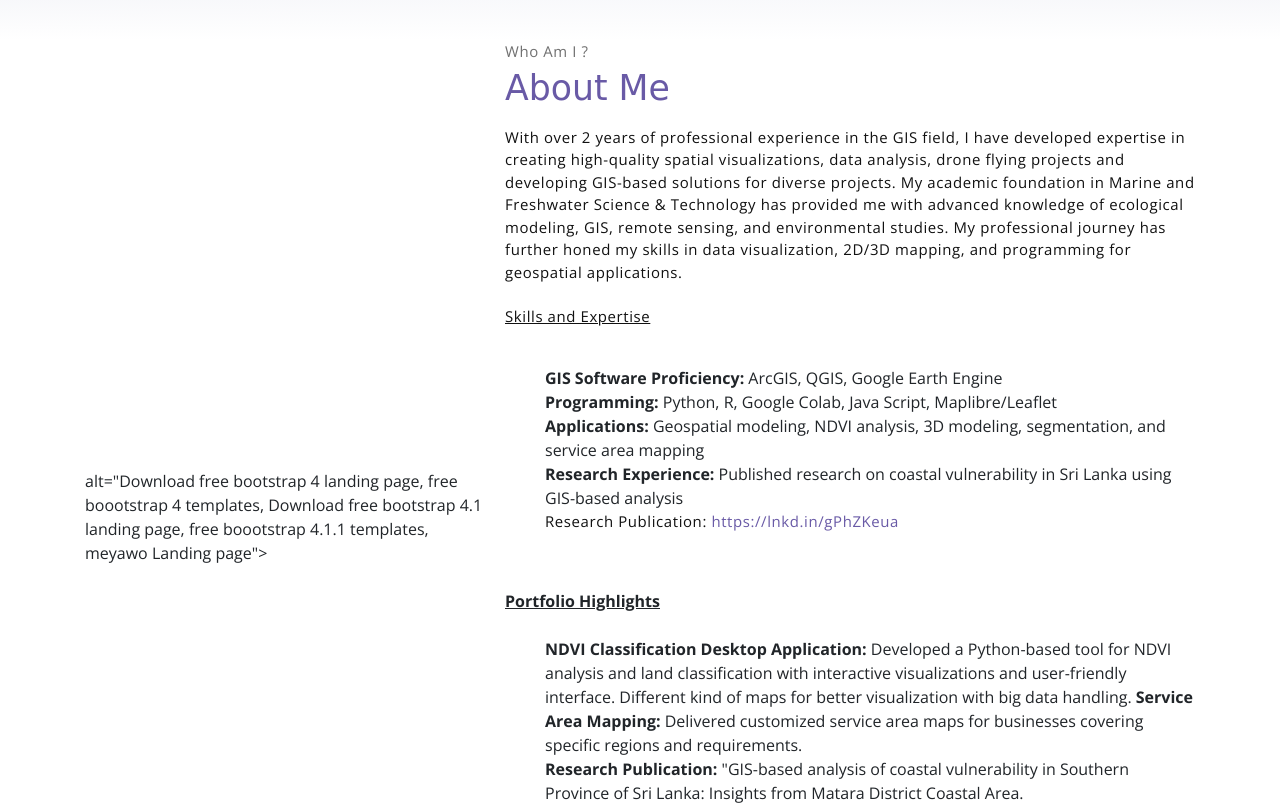
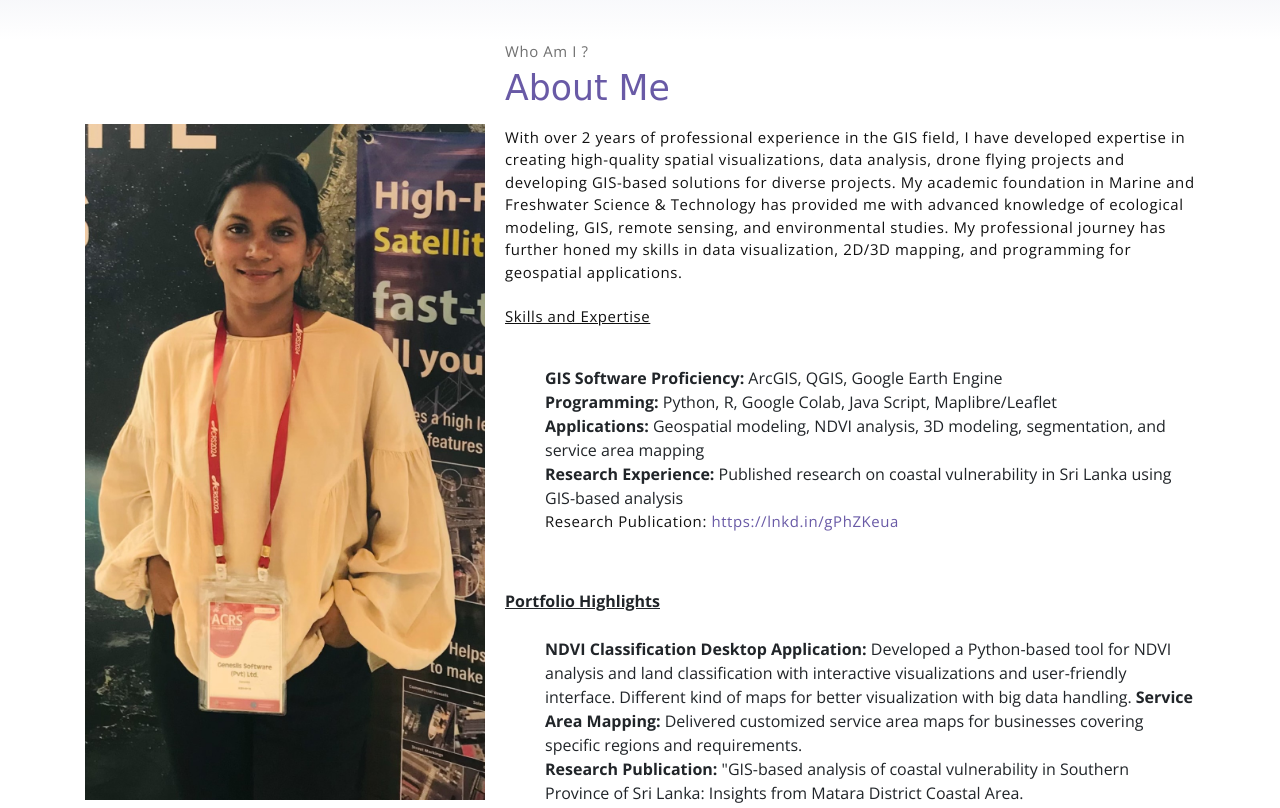
Before and after one commit to dilshanirubasinghe/Dilshani_Portfolio, a plain HTML site: page index.html in a window 1280 px wide. Shown: the part 760-1568 px from the top of the page. Drawn offline with nearby package versions, Linux system fonts and the light colour scheme; a web font is replaced by a local one.

Commit message:
Update index.html

```diff
--- a/index.html
+++ b/index.html
@@ -71,7 +71,7 @@
             <!-- about wrapper -->
             <div class="about">
                 <div class="about-img-holder">
-<!--                     <img src="assets/imgs/IMG_2784 (2).jpg" class="about-img" -->
+                <img src="assets/imgs/IMG_2784 (2).jpg" class="about-img">
                         alt="Download free bootstrap 4 landing page, free boootstrap 4 templates, Download free bootstrap 4.1 landing page, free boootstrap 4.1.1 templates, meyawo Landing page">
                 </div>
                 <div class="about-caption">
```
